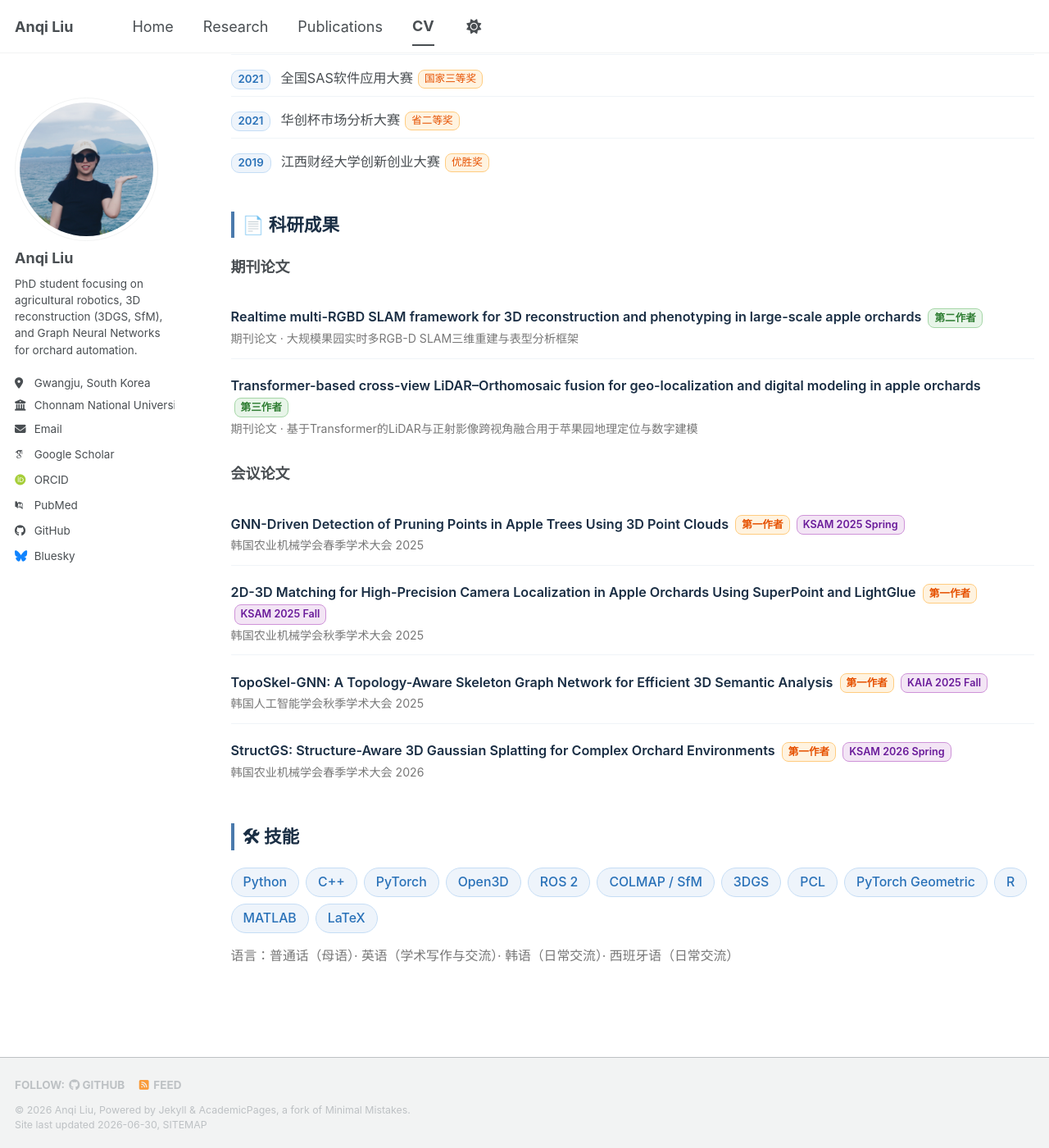
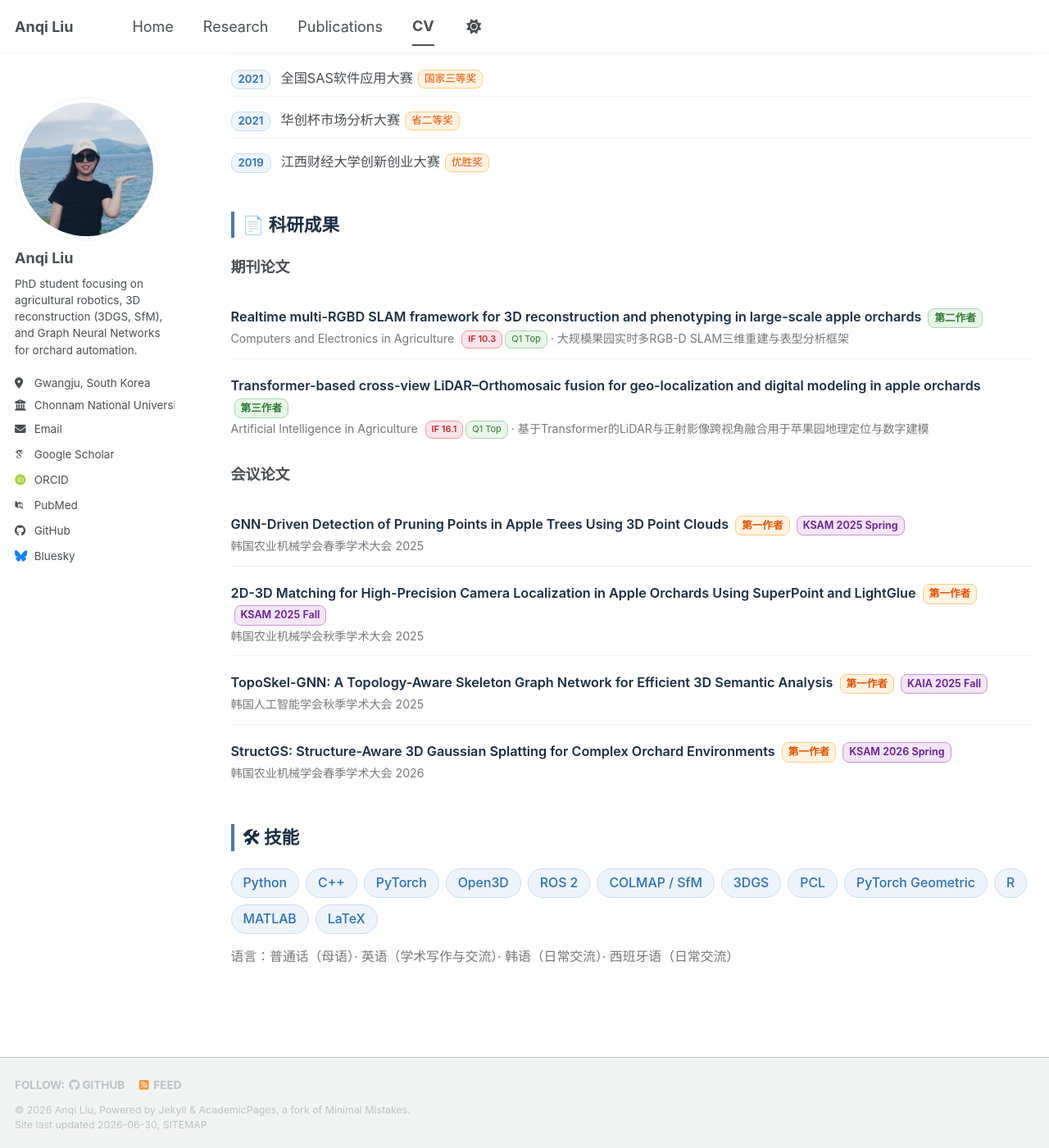
Before and after one commit to Anqi00/AnqiLiu, a Jekyll site: the page built from _pages/cv.md, in a window 1280 px wide and 1400 px high, scrolled down 2888 px. Shown: the whole window at 82% size. Built offline with Jekyll 4.4.1, drawn with Linux system fonts in a browser that asks for light colours; some web fonts are replaced; a script bundle is joined from its source files by our own code; library files that are not in the unit come from our copies; part of the change alters nothing that is shown.

Commit message:
Add journal name and impact factor badges to publication entries
Co-Authored-By: Claude Sonnet 4.6 <noreply@anthropic.com>

```diff
--- a/_pages/cv.md
+++ b/_pages/cv.md
@@ -233,6 +233,29 @@ body.cv-lang-en .lang-cn { display: none !important; }
 .pub-item:last-child { border-bottom: none; }
 .pub-title { font-weight: 600; color: #1a2e44; }
 .pub-meta { color: #777; font-size: 0.87em; margin-top: 2px; }
+.if-badge {
+  display: inline-block;
+  background: #fce4ec;
+  color: #c62828;
+  border: 1px solid #ef9a9a;
+  padding: 1px 7px;
+  border-radius: 8px;
+  font-size: 0.78em;
+  margin-left: 5px;
+  vertical-align: middle;
+  font-weight: 600;
+}
+.q1-badge {
+  display: inline-block;
+  background: #e8f5e9;
+  color: #2e7d32;
+  border: 1px solid #a5d6a7;
+  padding: 1px 7px;
+  border-radius: 8px;
+  font-size: 0.78em;
+  margin-left: 3px;
+  vertical-align: middle;
+}
 .pub-badge {
   display: inline-block;
   background: #e8f5e9;
@@ -681,16 +704,16 @@ body.cv-lang-en .lang-cn { display: none !important; }
       Realtime multi-RGBD SLAM framework for 3D reconstruction and phenotyping in large-scale apple orchards
       <span class="pub-badge"><span class="lang-cn">第二作者</span><span class="lang-en">2nd Author</span></span>
     </div>
-    <div class="pub-meta lang-cn">期刊论文 · 大规模果园实时多RGB-D SLAM三维重建与表型分析框架</div>
-    <div class="pub-meta lang-en">Journal Article · Real-time multi-RGBD SLAM for 3D reconstruction and phenotyping in large-scale apple orchards</div>
+    <div class="pub-meta lang-cn">Computers and Electronics in Agriculture <span class="if-badge">IF 10.3</span><span class="q1-badge">Q1 Top</span> · 大规模果园实时多RGB-D SLAM三维重建与表型分析框架</div>
+    <div class="pub-meta lang-en">Computers and Electronics in Agriculture <span class="if-badge">IF 10.3</span><span class="q1-badge">Q1 Top</span></div>
   </li>
   <li class="pub-item">
     <div class="pub-title">
       Transformer-based cross-view LiDAR–Orthomosaic fusion for geo-localization and digital modeling in apple orchards
       <span class="pub-badge"><span class="lang-cn">第三作者</span><span class="lang-en">3rd Author</span></span>
     </div>
-    <div class="pub-meta lang-cn">期刊论文 · 基于Transformer的LiDAR与正射影像跨视角融合用于苹果园地理定位与数字建模</div>
-    <div class="pub-meta lang-en">Journal Article · Transformer-based cross-view LiDAR–Orthomosaic fusion for geo-localization and digital modeling in apple orchards</div>
+    <div class="pub-meta lang-cn">Artificial Intelligence in Agriculture <span class="if-badge">IF 16.1</span><span class="q1-badge">Q1 Top</span> · 基于Transformer的LiDAR与正射影像跨视角融合用于苹果园地理定位与数字建模</div>
+    <div class="pub-meta lang-en">Artificial Intelligence in Agriculture <span class="if-badge">IF 16.1</span><span class="q1-badge">Q1 Top</span></div>
   </li>
 </ul>
 
```
